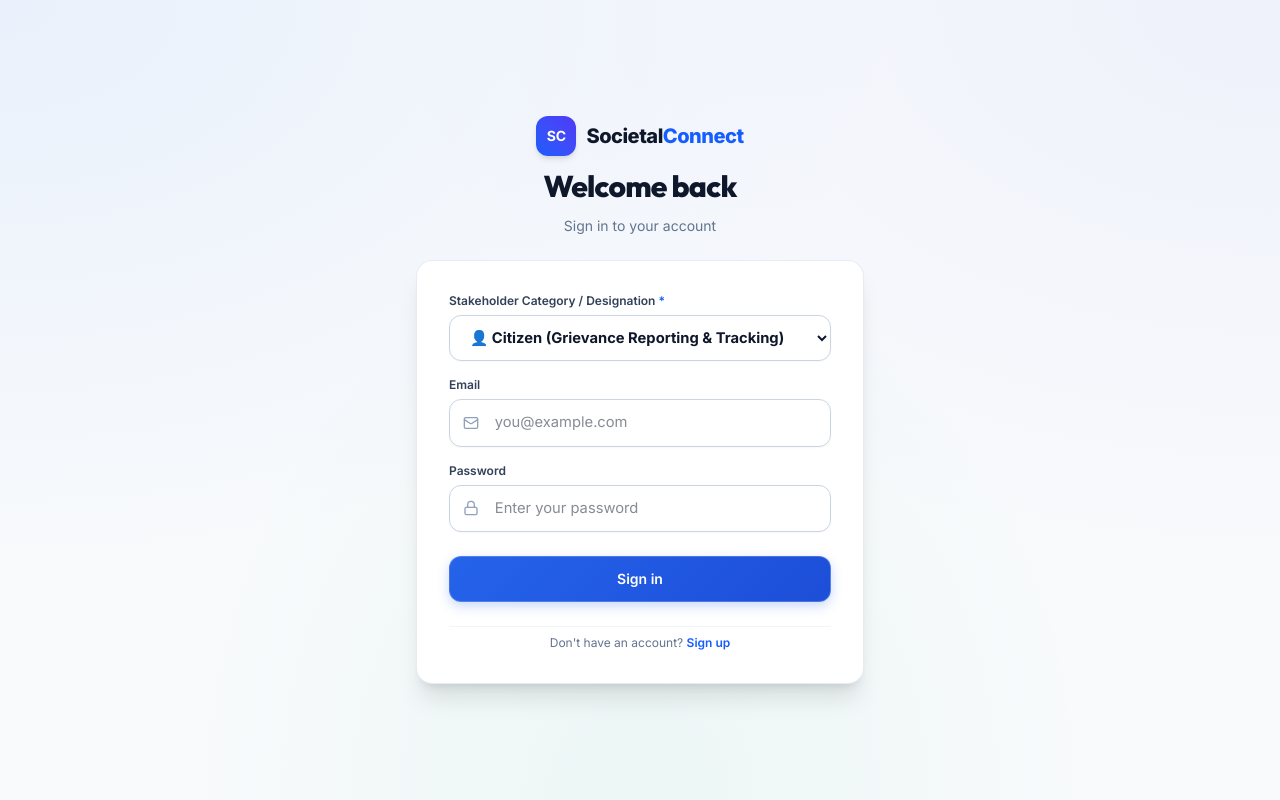
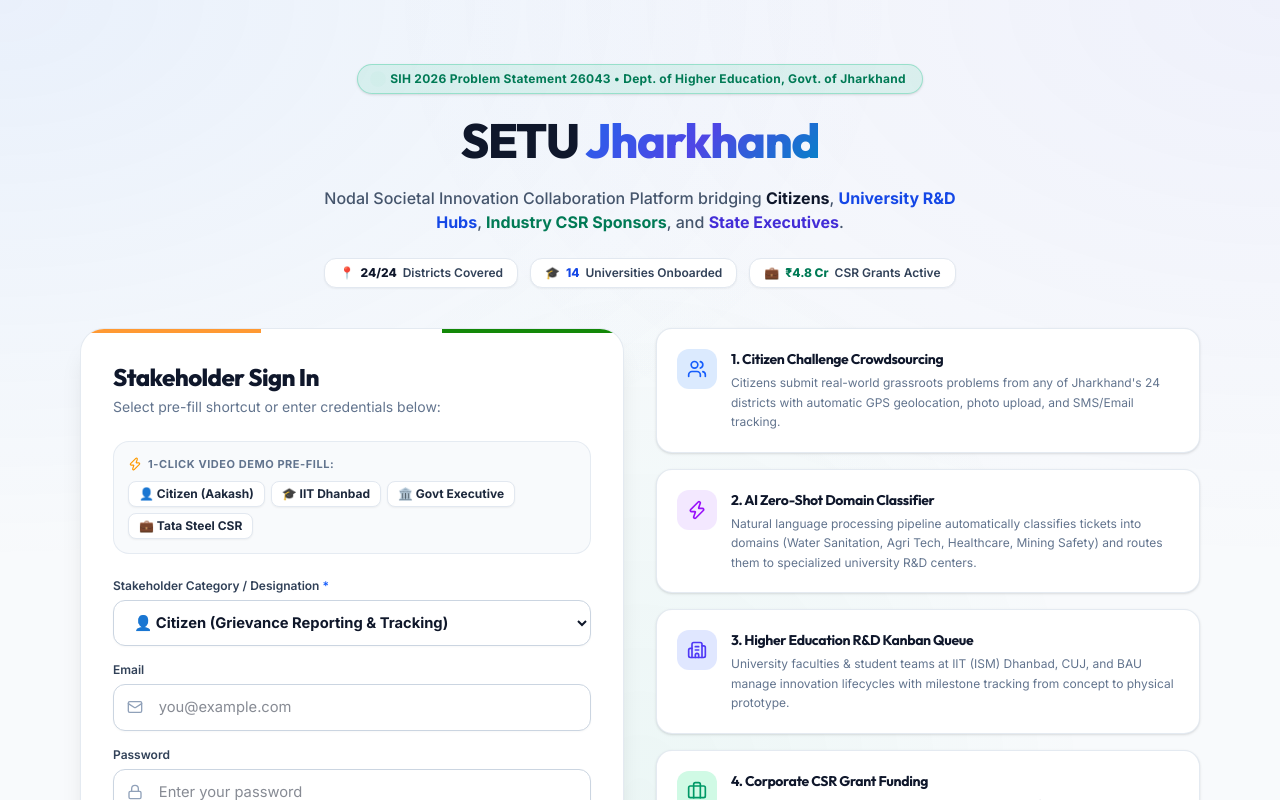
Before and after one commit to 1AAKASHBHAGAT/sih, a React (Vite) app in the folder frontend/: page / in a window 1280 px wide. Shown: the top 800 px of the page. Built offline with nearby package versions, Linux system fonts and the light colour scheme; no server answers.

Commit message:
Executive hero redesign with live metric badges and 1-click video presentation pre-fill chips

```diff
--- a/frontend/src/components/RoleGateLanding.tsx
+++ b/frontend/src/components/RoleGateLanding.tsx
@@ -119,29 +119,90 @@
   };
 
   return (
-    <div className="min-h-[85vh] w-full flex flex-col items-center justify-center py-10 px-4 animate-fade-in">
+    <div className="w-full flex flex-col items-center justify-center py-8 px-4 animate-fade-in max-w-6xl mx-auto space-y-10">
 
-      {/* Brand Logo Header (Matches user screenshot) */}
-      <div className="text-center space-y-3 mb-6">
-        <div className="inline-flex items-center justify-center gap-2.5">
-          <div className="w-10 h-10 rounded-xl bg-gradient-to-tr from-blue-600 to-indigo-600 text-white flex items-center justify-center font-bold text-sm shadow-md">
-            SC
+      {/* Hero Header & Official SIH 26043 Badge */}
+      <div className="text-center space-y-4 max-w-3xl">
+        <div className="inline-flex items-center gap-2 px-4 py-1.5 rounded-full bg-emerald-500/10 border border-emerald-500/30 text-emerald-700 text-xs font-bold tracking-wide shadow-sm">
+          <span className="w-2 h-2 rounded-full bg-emerald-500 animate-ping"></span>
+          <span>SIH 2026 Problem Statement 26043 • Dept. of Higher Education, Govt. of Jharkhand</span>
         </div>
-          <span className="text-xl font-extrabold text-slate-900 tracking-tight">
-            Societal<span className="text-blue-600">Connect</span>
+
+        <h1 className="text-3xl sm:text-5xl font-extrabold text-slate-900 tracking-tight leading-tight">
+          SETU <span className="text-gradient-blue">Jharkhand</span>
+        </h1>
+        <p className="text-sm sm:text-base text-slate-600 font-medium max-w-2xl mx-auto">
+          Nodal Societal Innovation Collaboration Platform bridging <strong className="text-slate-900">Citizens</strong>, <strong className="text-blue-700">University R&D Hubs</strong>, <strong className="text-emerald-700">Industry CSR Sponsors</strong>, and <strong className="text-indigo-700">State Executives</strong>.
+        </p>
+
+        {/* Live Metric Pills */}
+        <div className="flex flex-wrap items-center justify-center gap-3 pt-2">
+          <span className="px-3.5 py-1.5 rounded-xl bg-white border border-slate-200 text-slate-700 text-xs font-semibold shadow-xs flex items-center gap-1.5">
+            📍 <strong className="text-slate-900">24/24</strong> Districts Covered
+          </span>
+          <span className="px-3.5 py-1.5 rounded-xl bg-white border border-slate-200 text-slate-700 text-xs font-semibold shadow-xs flex items-center gap-1.5">
+            🎓 <strong className="text-blue-700">14</strong> Universities Onboarded
+          </span>
+          <span className="px-3.5 py-1.5 rounded-xl bg-white border border-slate-200 text-slate-700 text-xs font-semibold shadow-xs flex items-center gap-1.5">
+            💼 <strong className="text-emerald-700">₹4.8 Cr</strong> CSR Grants Active
           </span>
         </div>
+      </div>
 
-        <h1 className="text-2xl sm:text-3xl font-extrabold text-slate-900 tracking-tight">
-          {tab === 'login' ? 'Welcome back' : 'Create your account'}
-        </h1>
+      {/* Main Grid: Sign In Card + Interactive Feature Overview */}
+      <div className="grid grid-cols-1 lg:grid-cols-12 gap-8 items-start w-full">
+
+        {/* Left Column: Sign In / Sign Up Form Card */}
+        <div className="lg:col-span-6 bg-white border border-slate-200/90 rounded-3xl shadow-xl p-6 sm:p-8 space-y-6 relative overflow-hidden">
+          <div className="gov-tricolor-bar absolute top-0 left-0 right-0"></div>
+
+          <div className="space-y-1">
+            <h2 className="text-xl sm:text-2xl font-extrabold text-slate-900 tracking-tight">
+              {tab === 'login' ? 'Stakeholder Sign In' : 'Register Account'}
+            </h2>
             <p className="text-xs sm:text-sm text-slate-500">
-          {tab === 'login' ? 'Sign in to your account' : 'Register your official stakeholder account'}
+              {tab === 'login' ? 'Select pre-fill shortcut or enter credentials below:' : 'Create your official stakeholder account:'}
             </p>
           </div>
 
-      {/* Main White Card (Matches user screenshot layout) */}
-      <div className="bg-white border border-slate-200/80 rounded-2xl shadow-xl p-8 max-w-md w-full space-y-6">
+          {/* Quick Pre-fill Chips for Video Demo */}
+          {tab === 'login' && step === 'credentials' && (
+            <div className="p-3.5 rounded-2xl bg-slate-50 border border-slate-200/80 space-y-2">
+              <div className="text-[11px] font-bold uppercase tracking-wider text-slate-500 flex items-center gap-1.5">
+                <Zap className="w-3.5 h-3.5 text-amber-500" /> 1-Click Video Demo Pre-Fill:
+              </div>
+              <div className="flex flex-wrap gap-1.5">
+                <button
+                  type="button"
+                  onClick={() => { setEmail('grab10aakashbhagat@gmail.com'); setPassword('password123'); setSelectedRole('citizen'); setError(null); }}
+                  className="px-2.5 py-1 rounded-lg bg-white border border-slate-200 text-slate-800 text-xs font-bold hover:border-blue-500 hover:text-blue-600 shadow-xs cursor-pointer flex items-center gap-1"
+                >
+                  👤 Citizen (Aakash)
+                </button>
+                <button
+                  type="button"
+                  onClick={() => { setEmail('ism_admin@iitism.ac.in'); setPassword('password123'); setSelectedRole('university_admin'); setError(null); }}
+                  className="px-2.5 py-1 rounded-lg bg-white border border-slate-200 text-slate-800 text-xs font-bold hover:border-blue-500 hover:text-blue-600 shadow-xs cursor-pointer flex items-center gap-1"
+                >
+                  🎓 IIT Dhanbad
+                </button>
+                <button
+                  type="button"
+                  onClick={() => { setEmail('executive@jharkhand.gov.in'); setPassword('password123'); setSelectedRole('government'); setError(null); }}
+                  className="px-2.5 py-1 rounded-lg bg-white border border-slate-200 text-slate-800 text-xs font-bold hover:border-blue-500 hover:text-blue-600 shadow-xs cursor-pointer flex items-center gap-1"
+                >
+                  🏛️ Govt Executive
+                </button>
+                <button
+                  type="button"
+                  onClick={() => { setEmail('tatasteel@csr.org'); setPassword('password123'); setSelectedRole('industry'); setError(null); }}
+                  className="px-2.5 py-1 rounded-lg bg-white border border-slate-200 text-slate-800 text-xs font-bold hover:border-blue-500 hover:text-blue-600 shadow-xs cursor-pointer flex items-center gap-1"
+                >
+                  💼 Tata Steel CSR
+                </button>
+              </div>
+            </div>
+          )}
 
           {error && (
             <div className="p-3.5 rounded-xl bg-rose-50 border border-rose-200 text-rose-600 text-xs font-semibold text-center">
@@ -152,8 +213,6 @@
           {/* LOGIN FORM */}
           {tab === 'login' && step === 'credentials' && (
             <form onSubmit={handleStep1Submit} className="space-y-4 text-xs sm:text-sm">
-
-            {/* Stakeholder Category Designation */}
               <div>
                 <label className="block text-xs font-semibold text-slate-700 mb-1.5">
                   Stakeholder Category / Designation <span className="text-blue-600">*</span>
@@ -170,11 +229,8 @@
                 </select>
               </div>
 
-            {/* Email */}
               <div>
-              <label className="block text-xs font-semibold text-slate-700 mb-1.5">
-                Email
-              </label>
+                <label className="block text-xs font-semibold text-slate-700 mb-1.5">Email</label>
                 <div className="relative">
                   <Mail className="w-4 h-4 text-slate-400 absolute left-3.5 top-1/2 -translate-y-1/2" />
                   <input
@@ -188,11 +244,8 @@
                 </div>
               </div>
 
-            {/* Password */}
               <div>
-              <label className="block text-xs font-semibold text-slate-700 mb-1.5">
-                Password
-              </label>
+                <label className="block text-xs font-semibold text-slate-700 mb-1.5">Password</label>
                 <div className="relative">
                   <Lock className="w-4 h-4 text-slate-400 absolute left-3.5 top-1/2 -translate-y-1/2" />
                   <input
@@ -206,15 +259,13 @@
                 </div>
               </div>
 
-            {/* Sign in Button */}
               <button
                 type="submit"
                 disabled={loading}
                 className="w-full btn-primary py-3 justify-center bg-blue-600 hover:bg-blue-700 text-white font-semibold rounded-xl text-xs sm:text-sm shadow-md cursor-pointer mt-2"
               >
-              {loading ? 'Signing in...' : 'Sign in'}
+                {loading ? 'Verifying Password...' : 'Sign In'}
               </button>
-
             </form>
           )}
 
@@ -232,9 +283,7 @@
               </div>
 
               <div>
-              <label className="block text-xs font-semibold text-slate-700 mb-1.5">
-                Enter 6-Digit Passcode
-              </label>
+                <label className="block text-xs font-semibold text-slate-700 mb-1.5">Enter 6-Digit Passcode</label>
                 <input
                   type="text"
                   maxLength={6}
@@ -251,7 +300,7 @@
                 disabled={loading}
                 className="w-full btn-primary py-3 justify-center bg-blue-600 hover:bg-blue-700 text-white font-semibold rounded-xl text-xs sm:text-sm shadow-md cursor-pointer"
               >
-              {loading ? 'Verifying...' : 'Verify & Open Portal'}
+                {loading ? 'Verifying OTP...' : 'Verify & Open Portal'}
               </button>
             </form>
           )}
@@ -314,12 +363,12 @@
                 disabled={loading}
                 className="w-full btn-primary py-3 justify-center bg-blue-600 hover:bg-blue-700 text-white font-semibold rounded-xl text-xs sm:text-sm shadow-md cursor-pointer mt-2"
               >
-              {loading ? 'Creating Account...' : 'Sign up'}
+                {loading ? 'Creating Account...' : 'Sign Up'}
               </button>
             </form>
           )}
 
-        {/* Bottom Switch Link (Matches user screenshot) */}
+          {/* Bottom Switch */}
           <div className="text-center text-xs text-slate-500 pt-2 border-t border-slate-100">
             {tab === 'login' ? (
               <span>
@@ -348,6 +397,69 @@
 
         </div>
 
+        {/* Right Column: Platform Capabilities Showcase Cards */}
+        <div className="lg:col-span-6 space-y-4">
+
+          <div className="bg-white border border-slate-200/90 rounded-2xl p-5 shadow-sm hover:shadow-md transition-all">
+            <div className="flex items-start gap-3.5">
+              <div className="w-10 h-10 rounded-xl bg-blue-100 text-blue-600 flex items-center justify-center font-bold shrink-0">
+                <Users className="w-5 h-5" />
+              </div>
+              <div className="space-y-1">
+                <h3 className="text-sm font-bold text-slate-900">1. Citizen Challenge Crowdsourcing</h3>
+                <p className="text-xs text-slate-500 leading-relaxed">
+                  Citizens submit real-world grassroots problems from any of Jharkhand's 24 districts with automatic GPS geolocation, photo upload, and SMS/Email tracking.
+                </p>
+              </div>
+            </div>
+          </div>
+
+          <div className="bg-white border border-slate-200/90 rounded-2xl p-5 shadow-sm hover:shadow-md transition-all">
+            <div className="flex items-start gap-3.5">
+              <div className="w-10 h-10 rounded-xl bg-purple-100 text-purple-600 flex items-center justify-center font-bold shrink-0">
+                <Zap className="w-5 h-5" />
+              </div>
+              <div className="space-y-1">
+                <h3 className="text-sm font-bold text-slate-900">2. AI Zero-Shot Domain Classifier</h3>
+                <p className="text-xs text-slate-500 leading-relaxed">
+                  Natural language processing pipeline automatically classifies tickets into domains (Water Sanitation, Agri Tech, Healthcare, Mining Safety) and routes them to specialized university R&D centers.
+                </p>
+              </div>
+            </div>
+          </div>
+
+          <div className="bg-white border border-slate-200/90 rounded-2xl p-5 shadow-sm hover:shadow-md transition-all">
+            <div className="flex items-start gap-3.5">
+              <div className="w-10 h-10 rounded-xl bg-indigo-100 text-indigo-600 flex items-center justify-center font-bold shrink-0">
+                <Building2 className="w-5 h-5" />
+              </div>
+              <div className="space-y-1">
+                <h3 className="text-sm font-bold text-slate-900">3. Higher Education R&D Kanban Queue</h3>
+                <p className="text-xs text-slate-500 leading-relaxed">
+                  University faculties & student teams at IIT (ISM) Dhanbad, CUJ, and BAU manage innovation lifecycles with milestone tracking from concept to physical prototype.
+                </p>
+              </div>
+            </div>
+          </div>
+
+          <div className="bg-white border border-slate-200/90 rounded-2xl p-5 shadow-sm hover:shadow-md transition-all">
+            <div className="flex items-start gap-3.5">
+              <div className="w-10 h-10 rounded-xl bg-emerald-100 text-emerald-600 flex items-center justify-center font-bold shrink-0">
+                <Briefcase className="w-5 h-5" />
+              </div>
+              <div className="space-y-1">
+                <h3 className="text-sm font-bold text-slate-900">4. Corporate CSR Grant Funding</h3>
+                <p className="text-xs text-slate-500 leading-relaxed">
+                  Industry leaders like Tata Steel pledge corporate CSR funds directly to validated university R&D projects with full transparent grant utilization analytics.
+                </p>
+              </div>
+            </div>
+          </div>
+
+        </div>
+
+      </div>
+
     </div>
   );
 }
```
Lines whose indentation alone changed are shown as unchanged.
